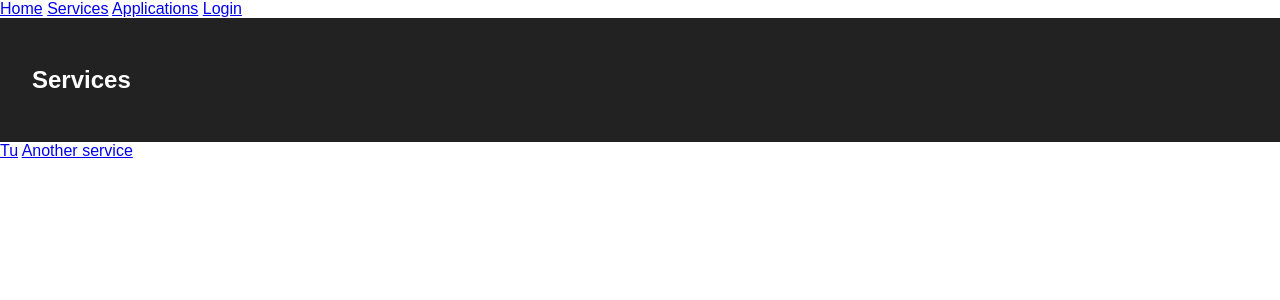
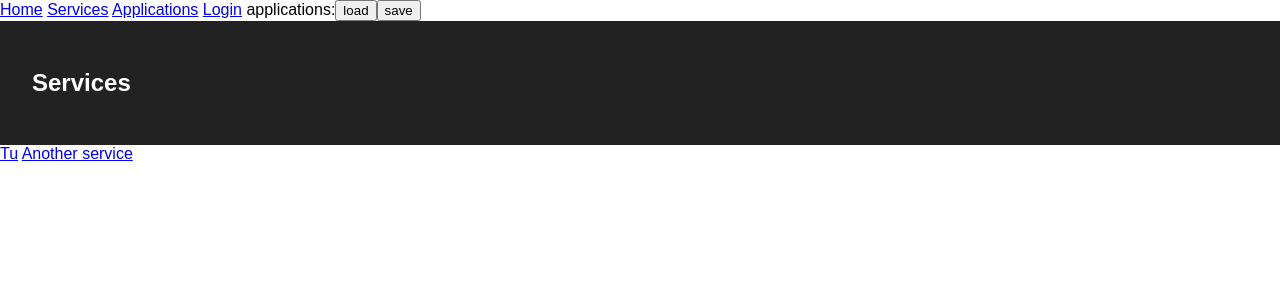
Before and after one commit to kriku/react-redux-express-prototype, a React (Create React App) app: page /services in a window 1280 px wide. Shown: the top 300 px of the page. Built offline with nearby package versions, Linux system fonts and the light colour scheme.

Commit message:
Add debug save/load functionality (localStorage)

```diff
--- a/src/actions/applications.js
+++ b/src/actions/applications.js
@@ -7,3 +7,8 @@ export const updateApplication = (index, application) => ({
   type: 'UPDATE_APPLICATION',
   payload: { application, index }
 });
+
+export const loadFromStorage = (data) => ({
+  type: 'LOAD_FROM_LOCAL_STORAGE',
+  payload: data
+});
--- a/src/components/Nav.js
+++ b/src/components/Nav.js
@@ -1,7 +1,23 @@
 import React, { Component } from 'react';
 import { NavLink } from 'react-router-dom';
+import { loadFromStorage } from '../actions/applications.js';
+import store from '../store';
 
 class Nav extends Component {
+
+  loadFrom() {
+    const lastState = localStorage.getItem('lastState');
+    if (lastState) {
+      const state = JSON.parse(lastState);
+      store.dispatch(loadFromStorage(state));
+    }
+  }
+
+  saveTo() {
+    const lastState = JSON.stringify(store.getState().applications);
+    localStorage.setItem('lastState', lastState);
+  }
+
   render() {
     return (
       <div>
@@ -12,6 +28,10 @@ class Nav extends Component {
         <NavLink activeClassName="active" to="/applications">Applications</NavLink>
         {' '}
         <NavLink activeClassName="active" to="/login">Login</NavLink>
+        {' '}
+        applications:
+        <button onClick={ this.loadFrom.bind(this) }>load</button>
+        <button onClick={ this.saveTo.bind(this) }>save</button>
       </div>
     );
   }
--- a/src/reducers/applications.js
+++ b/src/reducers/applications.js
@@ -1,5 +1,7 @@
 function reducer(state=[], action) {
   switch (action.type) {
+  case 'LOAD_FROM_LOCAL_STORAGE':
+    return action.payload;
   case 'ADD_DRAFT_TO_APPLICATIONS':
     return state.concat({
       quiz: action.payload.quiz
--- a/src/reducers/index.js
+++ b/src/reducers/index.js
@@ -1,5 +1,5 @@
 import { combineReducers } from 'redux';
-import { reducer as form} from 'redux-form';
+import { reducer as form } from 'redux-form';
 
 import user from './user';
 import applications from './applications';
```
